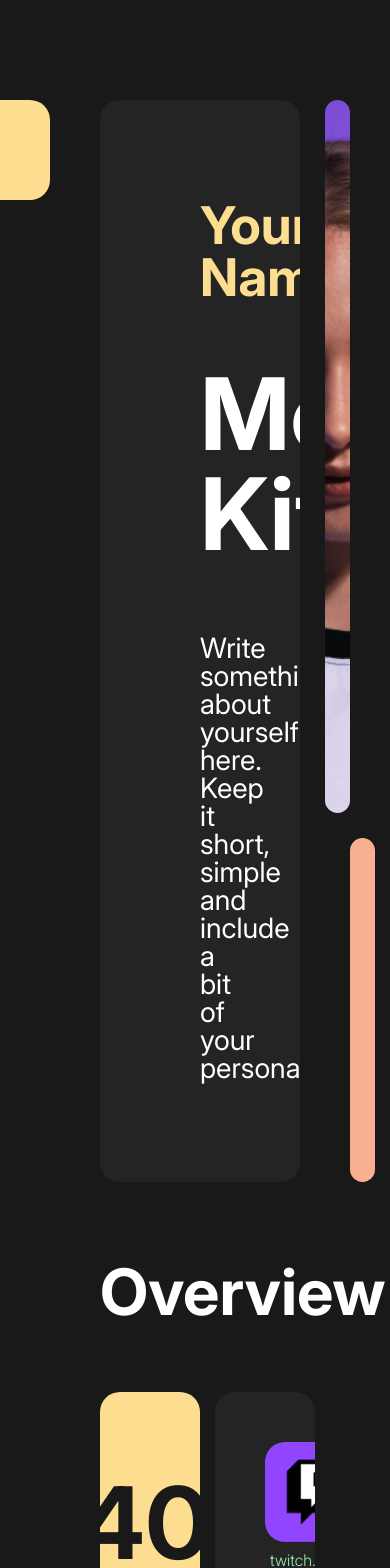
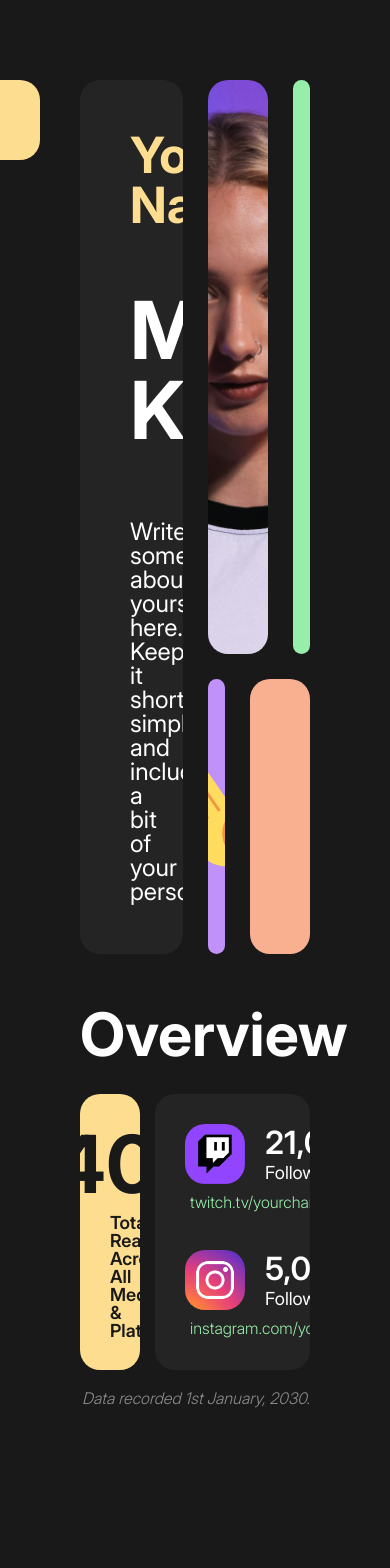
Before and after one commit to Beawnk/media-kit, a Vue app: page / in a window 390 px wide. Shown: the top 1568 px of the page. After the commit the page ends 1450 px from the top, so only its background shows below. Built offline with nearby package versions, Linux system fonts and the light colour scheme.

Commit message:
media query for medium screens

```diff
--- a/src/assets/style/main.css
+++ b/src/assets/style/main.css
@@ -39,6 +39,7 @@
     --side: 200px;
     --top: 200px;
     --section: 99px;
+    --title-margin: 50px;
 }
 
 body {
@@ -170,3 +171,30 @@ table {
         --section: 60px;
     }
 }
+
+@media (max-width: 1366px) {
+    :root {
+        --title-big: 80px;
+        --title-medium: 60px;
+        --title-small: 50px;
+
+        --subtitle-big: 48px;
+        --subtitle-medium: 32px;
+        --subtitle-small: 28px;
+
+        --text-big: 24px;
+        --text-medium: 18px;
+        --text-small: 16px;
+
+        --title-margin: 30px;
+    }
+}
+
+@media (max-width: 1280px) {
+    :root {
+        --side: 80px;
+        --top: 80px;
+        --section: 40px;
+        --title-margin: 20px;
+    }
+}
--- a/src/components/Introduction.vue
+++ b/src/components/Introduction.vue
@@ -23,7 +23,7 @@
 </script>
 
 <style lang="scss" scoped>
-@use '../assets/style/main';
+@use '../assets/style/main.scss' as v;
 
 #introduction::before {
     content: '';
@@ -46,10 +46,17 @@
         overflow: hidden;
     }
     .media-kit {
+        grid-column: span 3 / span 3;
+        grid-row: span 6 / span 6;
+
         padding: 100px;
         background-color: var(--dark-color);
-        grid-column: span 3 / span 3;
-        grid-row: span 6 / span 6;
+        @include v.media('1440px') {
+            padding: 80px;
+        }
+        @include v.media('1366px') {
+            padding: 50px;
+        }
         h3 {
             color: var(--highlight-color-4);
             margin-bottom: 60px;
--- a/src/components/Overview.vue
+++ b/src/components/Overview.vue
@@ -52,10 +52,10 @@ onMounted(() => {
 </script>
 
 <style lang="scss" scoped>
-@use '../assets/style/main';
+@use '../assets/style/main.scss' as v;
 
 h2 {
-    margin-bottom: 50px;
+    margin-bottom: var(--title-margin);
     display: flex;
     align-items: center;
     &::after {
@@ -67,6 +67,10 @@ h2 {
         background-image: url('../assets/img/icons/eyes.png');
         background-size: contain;
         background-position: center;
+        @include v.media('1366px') {
+            width: 80px;
+            height: 80px;
+        }
     }
 }
 
@@ -89,6 +93,9 @@ h2 {
         border-radius: var(--border-radius);
         padding: 50px;
         overflow: hidden;
+        @include v.media('1366px') {
+            padding: 30px;
+        }
     }
     .total-reach {
         grid-column: span 2 / span 2;
@@ -121,6 +128,9 @@ h2 {
             grid-template-columns: repeat(3, 1fr);
             grid-template-rows: repeat(2, 1fr);
             gap: 60px;
+            @include v.media('1366px') {
+                gap: 40px;
+            }
 
             .media-item {
                 .media-wrap {
@@ -132,6 +142,14 @@ h2 {
                         border-radius: var(--border-radius);
                         overflow: hidden;
                         margin-right: 20px;
+                        @include v.media('1910px') {
+                            width: 80px;
+                            height: 80px;
+                        }
+                        @include v.media('1366px') {
+                            width: 60px;
+                            height: 60px;
+                        }
                         img {
                             width: 100%;
                             height: 100%;
```
